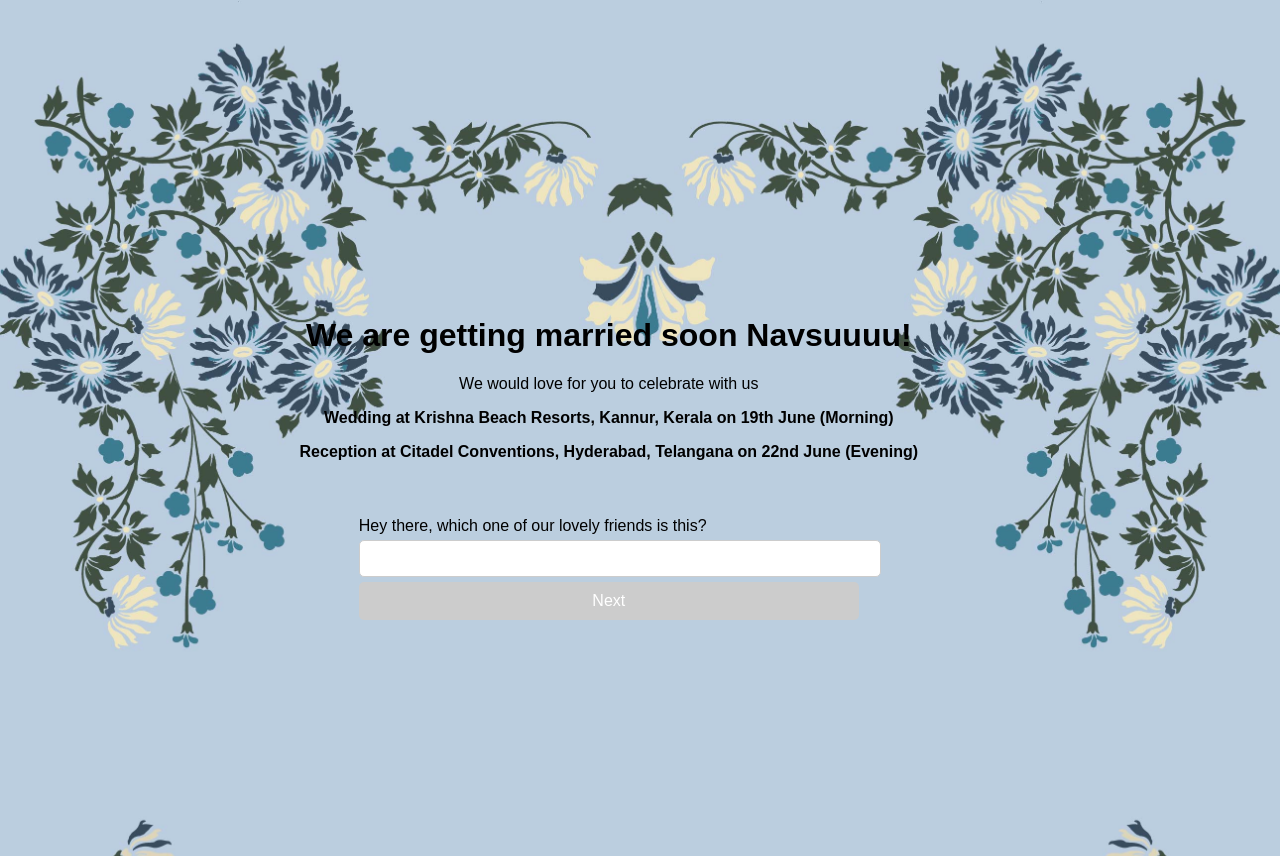
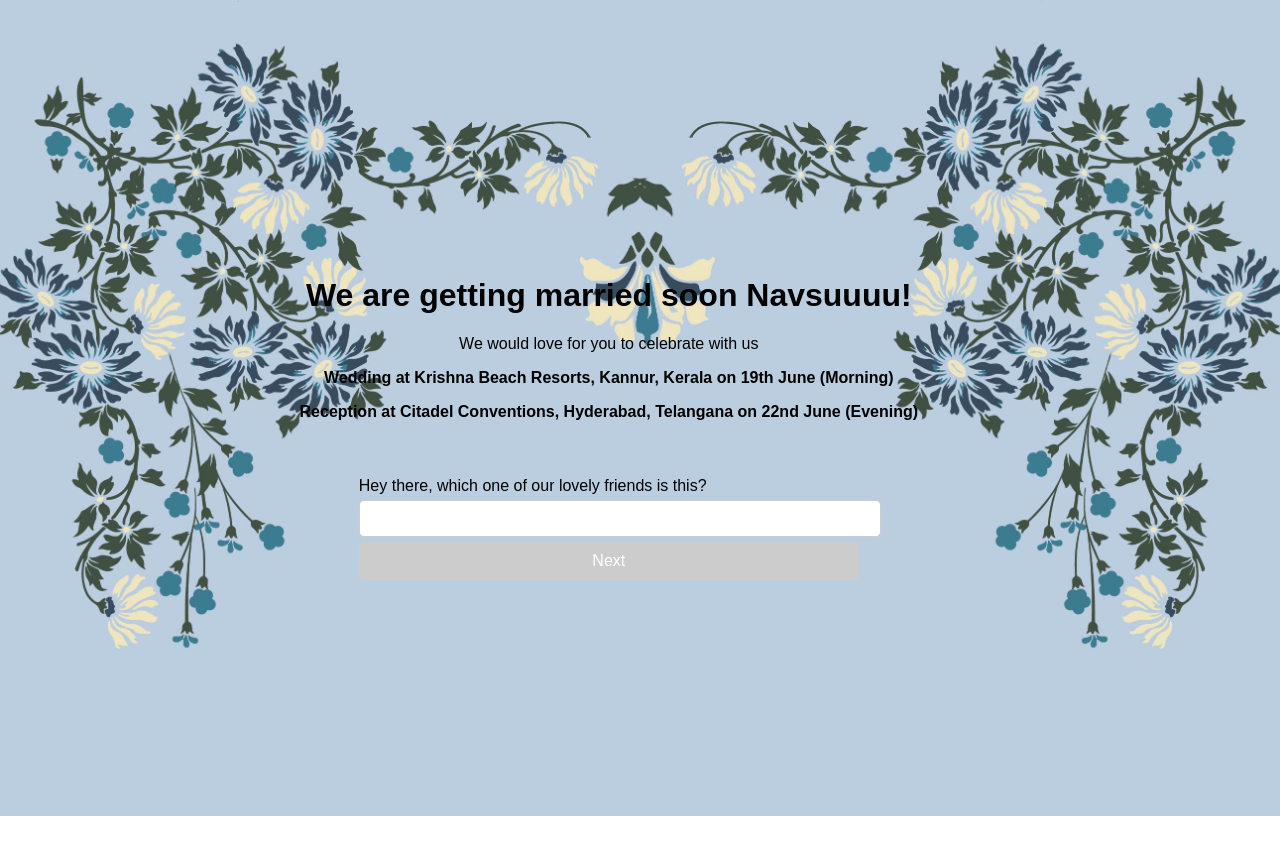
Before and after one commit to leelendhu/test, a plain HTML site: page test1.html in a window 1280 px wide. After the commit the page ends 816 px from the top, so only its background shows below. Drawn offline with Linux system fonts and the light colour scheme.

Commit message:
Update test1.html

```diff
--- a/test1.html
+++ b/test1.html
@@ -40,7 +40,7 @@
             color: black;
             font-family: Arial, sans-serif;
             padding: 20px;
-            margin-top: 10vh; /* Move the text 10% down */
+            margin-top: 5vh; /* Move the text 10% down */
         }
         input[type="radio"], input[type="checkbox"], label {
             text-align: left;   /* Align text inside the label */
@@ -60,6 +60,10 @@
             align-items: center;
             width: 80%;
             max-width: 500px;
+        }
+        .wedding-details0 {
+            padding-left: 30px;
+            padding-right: 30px;
         }
         .wedding-details1 {
             padding-left: 40px;
@@ -106,7 +110,7 @@
 </head>
 <body>
     <div>
-        <h1>We are getting married soon Navsuuuu!</h1>
+        <h1 class="wedding-details0">We are getting married soon Navsuuuu!</h1>
         <p>We would love for you to celebrate with us</p>
         <p class="wedding-details1"><strong>Wedding at Krishna Beach Resorts, Kannur, Kerala on 19th June (Morning)</strong></p>
         <p class="wedding-details2"><strong>Reception at Citadel Conventions, Hyderabad, Telangana on 22nd June (Evening)</strong></p>
```
